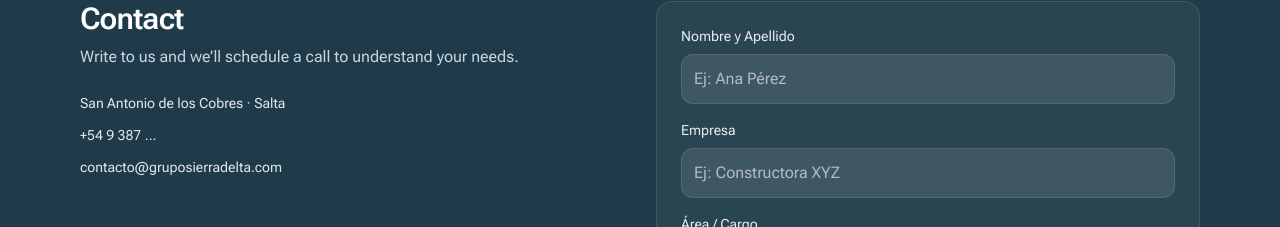
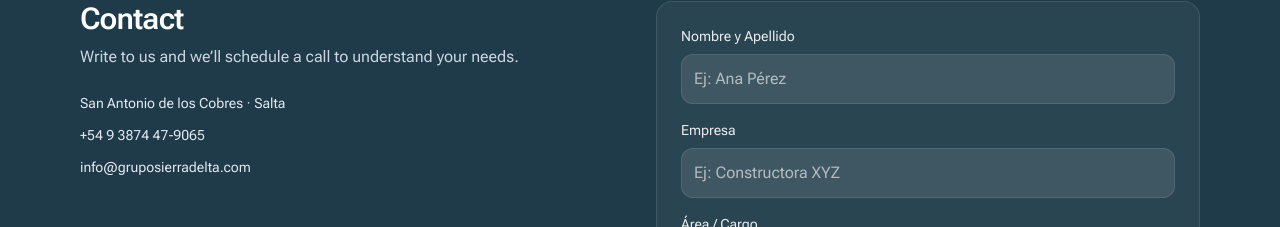
Before and after one commit to Gacela31/sierradelta-next, a Next.js app: page /en/contacto in a window 1280 px wide. Shown: the part 207-434 px from the top of the page. Built offline with nearby package versions, Linux system fonts and the light colour scheme; no server answers.

Commit message:
last changes in contactForm

```diff
--- a/app/[locale]/contacto/page.tsx
+++ b/app/[locale]/contacto/page.tsx
@@ -14,8 +14,8 @@ export default function ContactPage() {
           <p className="mt-2 max-w-xl text-slate-300">{t('desc')}</p>
           <ul className="mt-6 space-y-3 text-sm text-slate-200">
             <li>San Antonio de los Cobres · Salta</li>
-            <li>+54 9 387 ...</li>
-            <li>contacto@gruposierradelta.com</li>
+            <li>+54 9 3874 47-9065</li>
+            <li>info@gruposierradelta.com</li>
           </ul>
         </div>
 
```
